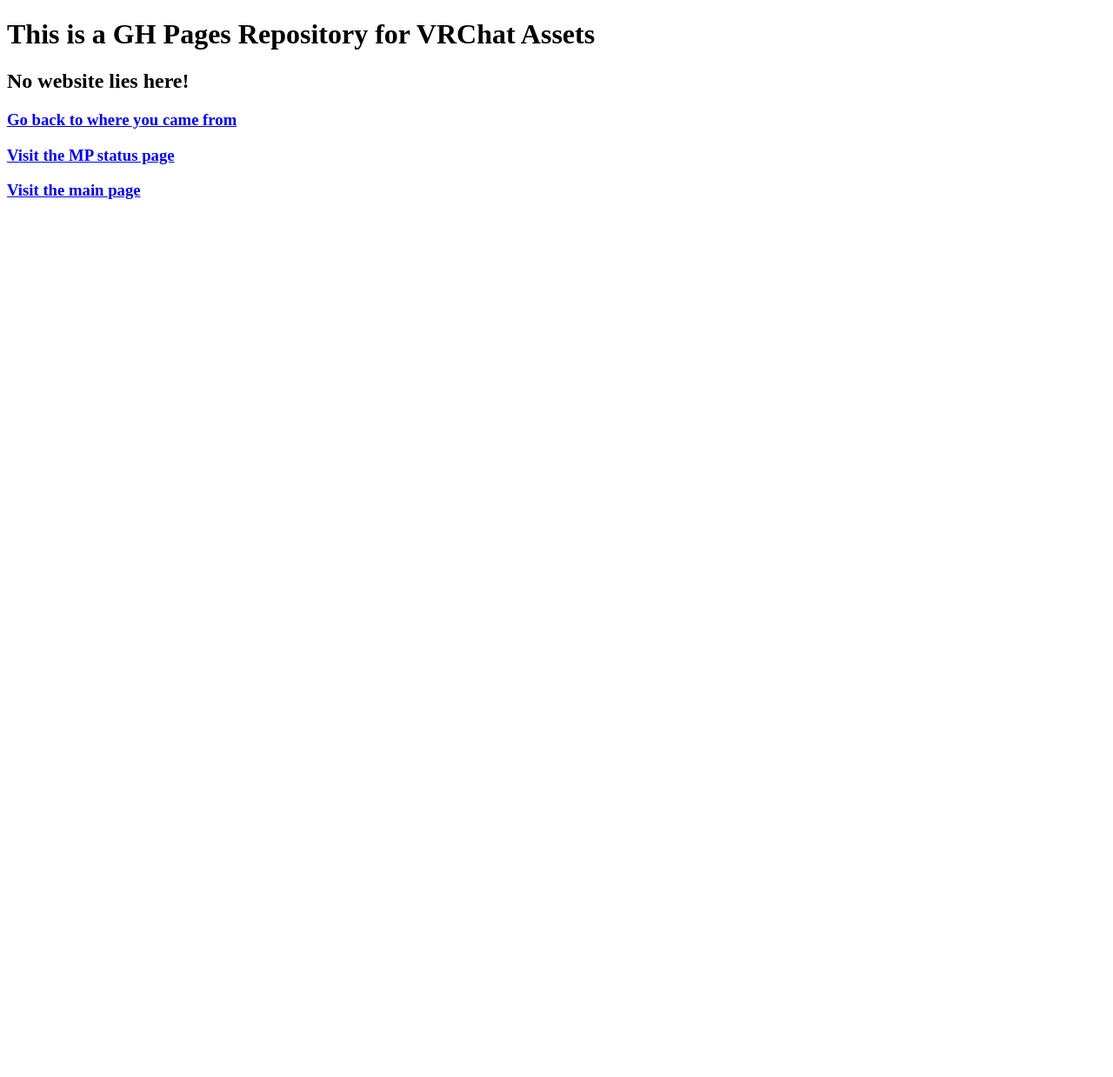
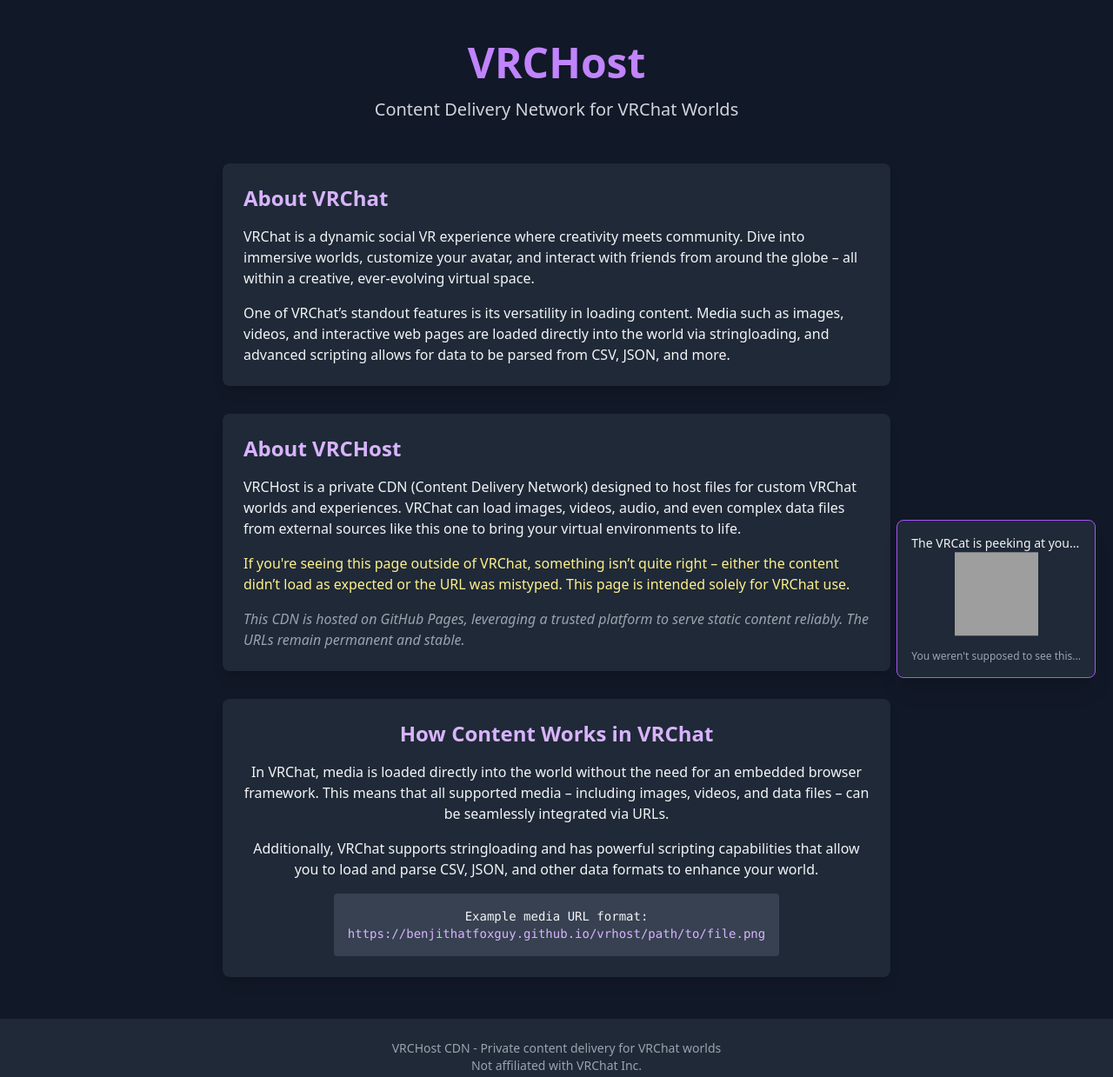
Before and after one commit to BenjiThatFoxGuy/vrchathost, a plain HTML site: page index.html in a window 1280 px wide. Shown: the whole page at 87% size. Before the commit the page ends 800 px from the top, so only its background shows below. Drawn offline with nearby package versions, Linux system fonts and the light colour scheme; grey boxes are pictures that could not be loaded.

Commit message:
Update index.html
done

```diff
--- a/index.html
+++ b/index.html
@@ -1,10 +1,116 @@
 <!DOCTYPE html>
-<html>
-<body>
-<h1>This is a GH Pages Repository for VRChat Assets</h1>
-<h2>No website lies here!</h2>
-<h3><a href="javascript:history.back()">Go back to where you came from</a></h3>
-<h3><a href="https://status.mechapower.eu">Visit the MP status page</a></h3>
-<h3><a href="https://the.benjifox.gay">Visit the main page</a></h3>
+<html lang="en">
+<head>
+  <meta charset="UTF-8">
+  <meta name="viewport" content="width=device-width, initial-scale=1.0">
+  <title>VRCHost - VRChat CDN</title>
+  <script src="https://cdn.tailwindcss.com"></script>
+  <style>
+    @keyframes float {
+      0% { transform: translateY(0px); }
+      50% { transform: translateY(-10px); }
+      100% { transform: translateY(0px); }
+    }
+    .floating {
+      animation: float 3s ease-in-out infinite;
+    }
+    .hidden-easter-egg {
+      opacity: 0;
+      transition: opacity 0.5s ease;
+      position: fixed;
+      bottom: 20px;
+      right: 20px;
+    }
+    .show-easter-egg {
+      opacity: 1;
+    }
+  </style>
+</head>
+<body class="bg-gray-900 text-gray-100 min-h-screen flex flex-col">
+  <div class="container mx-auto px-4 py-12 flex-grow">
+    <header class="text-center mb-12">
+      <h1 class="text-5xl font-bold text-purple-400 mb-4">VRCHost</h1>
+      <p class="text-xl text-gray-300">Content Delivery Network for VRChat Worlds</p>
+    </header>
+
+    <main class="max-w-3xl mx-auto">
+      <section class="bg-gray-800 rounded-lg p-6 mb-8 shadow-lg">
+        <h2 class="text-2xl font-semibold text-purple-300 mb-4">About VRChat</h2>
+        <p class="mb-4">
+          VRChat is a dynamic social VR experience where creativity meets community. Dive into immersive worlds, customize your avatar,
+          and interact with friends from around the globe – all within a creative, ever-evolving virtual space.
+        </p>
+        <p>
+          One of VRChat’s standout features is its versatility in loading content. Media such as images, videos, and interactive web pages are loaded directly into the world via stringloading, and advanced scripting allows for data to be parsed from CSV, JSON, and more.
+        </p>
+      </section>
+
+      <section class="bg-gray-800 rounded-lg p-6 mb-8 shadow-lg">
+        <h2 class="text-2xl font-semibold text-purple-300 mb-4">About VRCHost</h2>
+        <p class="mb-4">
+          VRCHost is a private CDN (Content Delivery Network) designed to host files for custom VRChat worlds and experiences.
+          VRChat can load images, videos, audio, and even complex data files from external sources like this one to bring your virtual environments to life.
+        </p>
+        <p class="mb-4 text-yellow-200 font-medium">
+          If you're seeing this page outside of VRChat, something isn’t quite right – either the content didn’t load as expected
+          or the URL was mistyped. This page is intended solely for VRChat use.
+        </p>
+        <p class="text-gray-400 italic">
+          This CDN is hosted on GitHub Pages, leveraging a trusted platform to serve static content reliably.
+          The URLs remain permanent and stable.
+        </p>
+      </section>
+
+      <section class="bg-gray-800 rounded-lg p-6 shadow-lg text-center">
+        <h2 class="text-2xl font-semibold text-purple-300 mb-4">How Content Works in VRChat</h2>
+        <p class="mb-4">
+          In VRChat, media is loaded directly into the world without the need for an embedded browser framework.
+          This means that all supported media – including images, videos, and data files – can be seamlessly integrated via URLs.
+        </p>
+        <p class="mb-4">
+          Additionally, VRChat supports stringloading and has powerful scripting capabilities that allow you to load and parse CSV, JSON, and other data formats to enhance your world.
+        </p>
+        <div class="bg-gray-700 p-4 rounded inline-block">
+          <p class="text-sm font-mono">Example media URL format:</p>
+          <p class="text-sm font-mono text-purple-300">https://benjithatfoxguy.github.io/vrhost/path/to/file.png</p>
+        </div>
+      </section>
+    </main>
+  </div>
+
+  <footer class="bg-gray-800 py-6 text-center text-gray-400 text-sm">
+    <p>VRCHost CDN - Private content delivery for VRChat worlds</p>
+    <p>Not affiliated with VRChat Inc.</p>
+  </footer>
+
+  <!-- Easter Egg - VRCat is watching you -->
+  <div id="easterEgg" class="hidden-easter-egg">
+    <div class="bg-gray-800 p-4 rounded-lg shadow-xl border border-purple-500 max-w-xs">
+      <p class="text-sm mb-2">The VRCat is peeking at you...</p>
+      <!-- Replace this with your actual VRCat PNG -->
+      <img src="https://benjithatfoxguy.github.io/vrhost/images/vrcat.webp" alt="VRCat" class="w-24 h-24 mx-auto floating" id="vrcatImage">
+      <p class="text-xs mt-2 text-gray-400">You weren't supposed to see this...</p>
+    </div>
+  </div>
+
+  <script>
+    // Check if running within VRChat
+    if (!navigator.userAgent.includes('VRChat')) {
+      // Show easter egg after a delay
+      setTimeout(() => {
+        const easterEgg = document.getElementById('easterEgg');
+        easterEgg.classList.add('show-easter-egg');
+
+        // Animate the VRCat to look around occasionally
+        const vrcat = document.getElementById('vrcatImage');
+        setInterval(() => {
+          vrcat.style.transform = `translateY(-5px) rotate(${Math.random() * 10 - 5}deg)`;
+          setTimeout(() => {
+            vrcat.style.transform = 'translateY(0) rotate(0)';
+          }, 1000);
+        }, 5000);
+      }, 3000);
+    }
+  </script>
 </body>
 </html>
```
